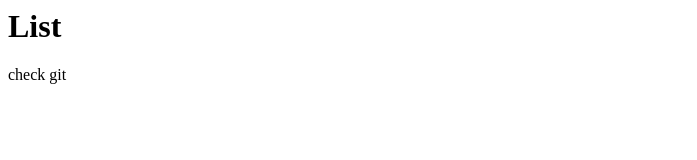
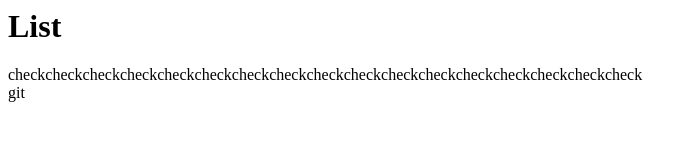
Before and after one commit to Lahirudjy/Test, a plain HTML site: page Custompage.html in a window 1280 px wide. Shown: the whole page, without its empty margins (0-697 px from the left). Drawn offline with Linux system fonts and the light colour scheme.

Commit message:
change paragraph

```diff
--- a/Custompage.html
+++ b/Custompage.html
@@ -2,6 +2,8 @@
     <title>Custom page</title>
 <body>
     <h1>List</h1>
-    <p>check git</p>
+    <p>checkcheckcheckcheckcheckcheckcheckcheckcheckcheckcheckcheckcheckcheckcheckcheckcheck<br>
+        git</p>
+
 </body>
 </html>
```
